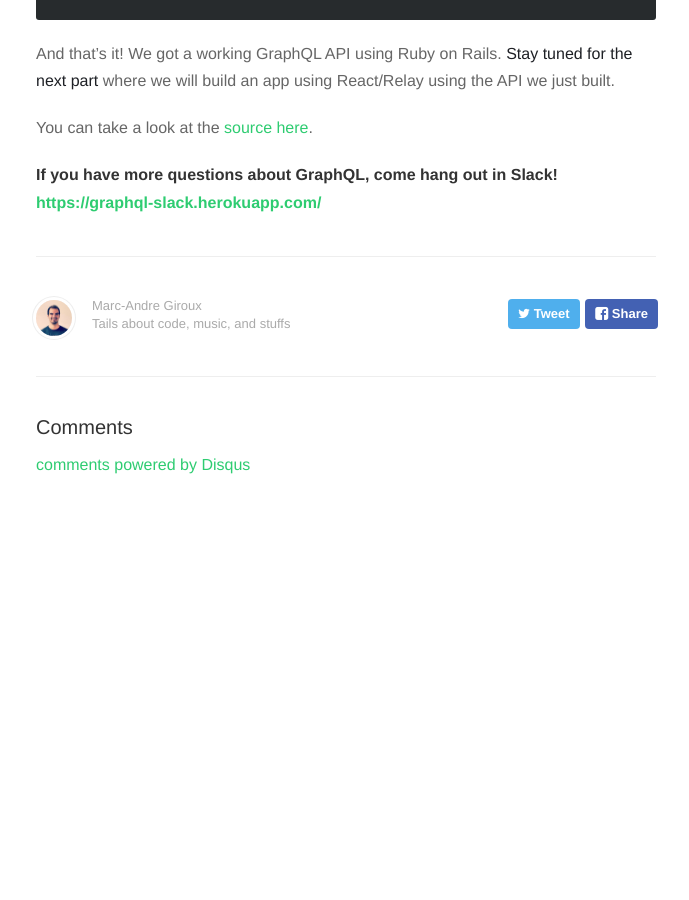
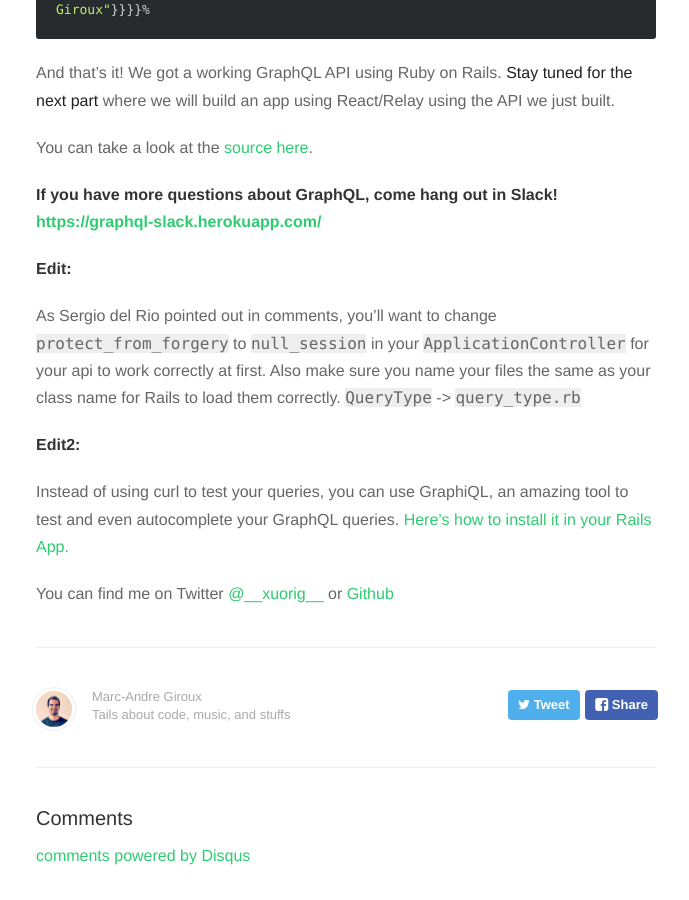
Before and after one commit to xuorig/xuorig.github.io, a Jekyll site: the page built from _posts/2015-11-04-getting-started-with-rails-graphql-relay.markdown, in a window 1280 px wide and 900 px high, scrolled down 7639 px. Shown: the whole window, without its empty margins (294-983 px from the left). Built offline with Jekyll 4.4.1, drawn with Linux system fonts in a browser that asks for light colours; nearby versions of some CDN libraries; comment, search, counter and statistics services are not loaded; before the commit the page ends 8212 px from its top, so only the background shows below that; some of the changed text lies outside the part shown.

Commit message:
graphiql

```diff
--- a/_posts/2013-11-10-realtime-with-rails.markdown
+++ b/_posts/2013-11-10-realtime-with-rails.markdown
@@ -112,6 +112,11 @@ The amount of time to sleep between heartbeats is kind of a tradeoff. The longer
 
 Hope this will help some of you. Sever Side Events are pretty cool but I am wondering if I should try the same with WebSockets until they fix the issue I linked above!
 
+You can find me on Twitter [@\_\_xuorig\_\_][twit] or [Github][xuo]
+
+[twit]: https://twitter.com/__xuorig__
+[xuo]: http://github.com/xuorig
+[app]: https://github.com/xuorig/my-simple-blogging-app
 [teamboard]: http://teamboardapp.com
 [sse]:       http://api.rubyonrails.org/classes/ActionController/Live/SSE.html
 [isitlive]:  http://tenderlovemaking.com/2012/07/30/is-it-live.html
--- a/_posts/2015-11-04-getting-started-with-rails-graphql-relay.markdown
+++ b/_posts/2015-11-04-getting-started-with-rails-graphql-relay.markdown
@@ -185,9 +185,10 @@ Make sure you add this line to your `application.rb` for rails to autoload the t
 config.autoload_paths << Rails.root.join('app', 'graph', 'types')
 {% endhighlight %}
 
-As a first type, let's create the `Query` type. GraphQL always needs a query root for a schema. Create`QueryType.rb` in `app/graph/types` and add the following code in it.
+As a first type, let's create the `Query` type. GraphQL always needs a query root for a schema. Create `query_type.rb` in `app/graph/types` and add the following code in it.
 
 {% highlight ruby %}
+# app/graph/types/query_type.rb
 QueryType = GraphQL::ObjectType.define do
   name "Query"
   description "The query root for this schema"
@@ -293,7 +294,18 @@ You can take a look at the [source here][src].
 
 #### If you have more questions about GraphQL, come hang out in Slack! [https://graphql-slack.herokuapp.com/][slack]
 
+#### Edit:
+As Sergio del Rio pointed out in comments, you'll want to change `protect_from_forgery` to `null_session`
+in your `ApplicationController` for your api to work correctly at first. Also make sure you name your files the same as your class name for Rails to load them correctly. `QueryType` -> `query_type.rb`
 
+#### Edit2:
+Instead of using curl to test your queries, you can use GraphiQL, an amazing tool to test and even autocomplete your GraphQL queries. [Here's how to install it in your Rails App.][install]
+
+You can find me on Twitter [@\_\_xuorig\_\_][twit] or [Github][xuo]
+
+[twit]: https://twitter.com/__xuorig__
+[xuo]: http://github.com/xuorig
+[app]: https://github.com/xuorig/my-simple-blogging-app
 [graphql]: http://facebook.github.io/graphql/
 [relay]: https://github.com/facebook/relay
 [graphruby]: https://github.com/rmosolgo/graphql-ruby
@@ -303,6 +315,7 @@ You can take a look at the [source here][src].
 [containers]: https://facebook.github.io/relay/docs/guides-containers.html
 [rootcontainer]: https://facebook.github.io/relay/docs/guides-root-container.html#content
 [relaydocs]: https://github.com/facebook/relay
+[install]: http://mgiroux.me/2016/setting-up-graphiql-with-rails/
 [rackcors]: https://github.com/cyu/rack-cors
 [slack]: https://graphql-slack.herokuapp.com/
 [src]: https://github.com/xuorig/my-simple-blogging-app
--- a/_posts/2015-12-10-uploading-files-using-relay-with-rails.markdown
+++ b/_posts/2015-12-10-uploading-files-using-relay-with-rails.markdown
@@ -114,8 +114,11 @@ the server* and you might want to upload it browser side!
 
 Hope it'll help some of you!
 
+You can find me on Twitter [@\_\_xuorig\_\_][twit] or [Github][xuo]
 
-
+[twit]: https://twitter.com/__xuorig__
+[xuo]: http://github.com/xuorig
+[app]: https://github.com/xuorig/my-simple-blogging-app
 [relay]: https://github.com/facebook/relay
 [graphql]: https://github.com/graphql
 [mosolgo]: https://twitter.com/rmosolgo
--- a/_posts/2016-01-10-relays-apply-update-function.markdown
+++ b/_posts/2016-01-10-relays-apply-update-function.markdown
@@ -94,5 +94,9 @@ module.exports = Relay.createContainer(Story, {
 I have seen a lot of questions on using Relay that could be solved using apply_update really easily.
 Also keep in mind that `update` is now deprecated and you should use `RelayStore#commitUpdate` to get the same behavior!
 
+You can find me on Twitter [@\_\_xuorig\_\_][twit] or [Github][xuo]
 
+[twit]: https://twitter.com/__xuorig__
+[xuo]: http://github.com/xuorig
+[app]: https://github.com/xuorig/my-simple-blogging-app
 [docs]: https://facebook.github.io/relay/docs/api-reference-relay-container.html#getpendingtransactions
--- a/_posts/2016-01-31-quick-dive-into-relay-query-fetching.markdown
+++ b/_posts/2016-01-31-quick-dive-into-relay-query-fetching.markdown
@@ -143,4 +143,9 @@ else
 
 I find that how Relay handles diffs and substracts what is already being sent to the server really impressive and cool. Next step is to really dive into how the data is hashed / written to the store, which [Huey's post][huey] explores!
 
+You can find me on Twitter [@\_\_xuorig\_\_][twit] or [Github][xuo]
+
+[twit]: https://twitter.com/__xuorig__
+[xuo]: http://github.com/xuorig
+[app]: https://github.com/xuorig/my-simple-blogging-app
 [huey]: http://hueypetersen.com/posts/2015/09/30/quick-look-at-the-relay-store/
--- a/_posts/2016-02-14-journey-into-graphql-ruby-query-execution.markdown
+++ b/_posts/2016-02-14-journey-into-graphql-ruby-query-execution.markdown
@@ -161,3 +161,9 @@ coerce_result -> (value) { value.to_f }
 For a `NonNull` type, kind of like with a `List` type, we get the underlying type and resolve it with the proper strategy.
 
 When all selections on the top level operation are resolved, we finally return the Hash containing the entire query resolved.
+
+You can find me on Twitter [@\_\_xuorig\_\_][twit] or [Github][xuo]
+
+[xuo]: http://github.com/xuorig
+[twit]: https://twitter.com/__xuorig__
+[app]: https://github.com/xuorig/my-simple-blogging-app
```
Also changed, not shown: other parts of _posts/2015-11-04-getting-started-with-rails-graphql-relay.markdown (+1 -1 lines), _posts/2016-02-20-setting-up-graphiql-with-rails.markdown (added, +122 -0 lines).
